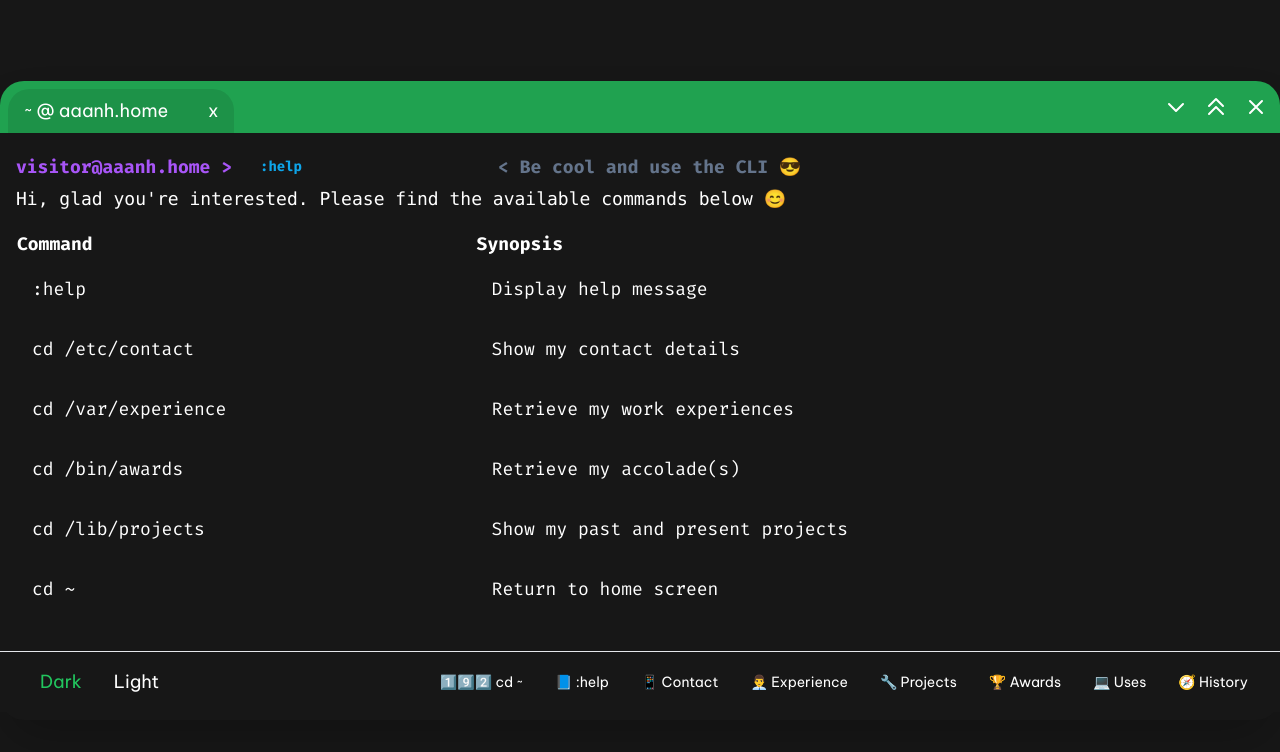
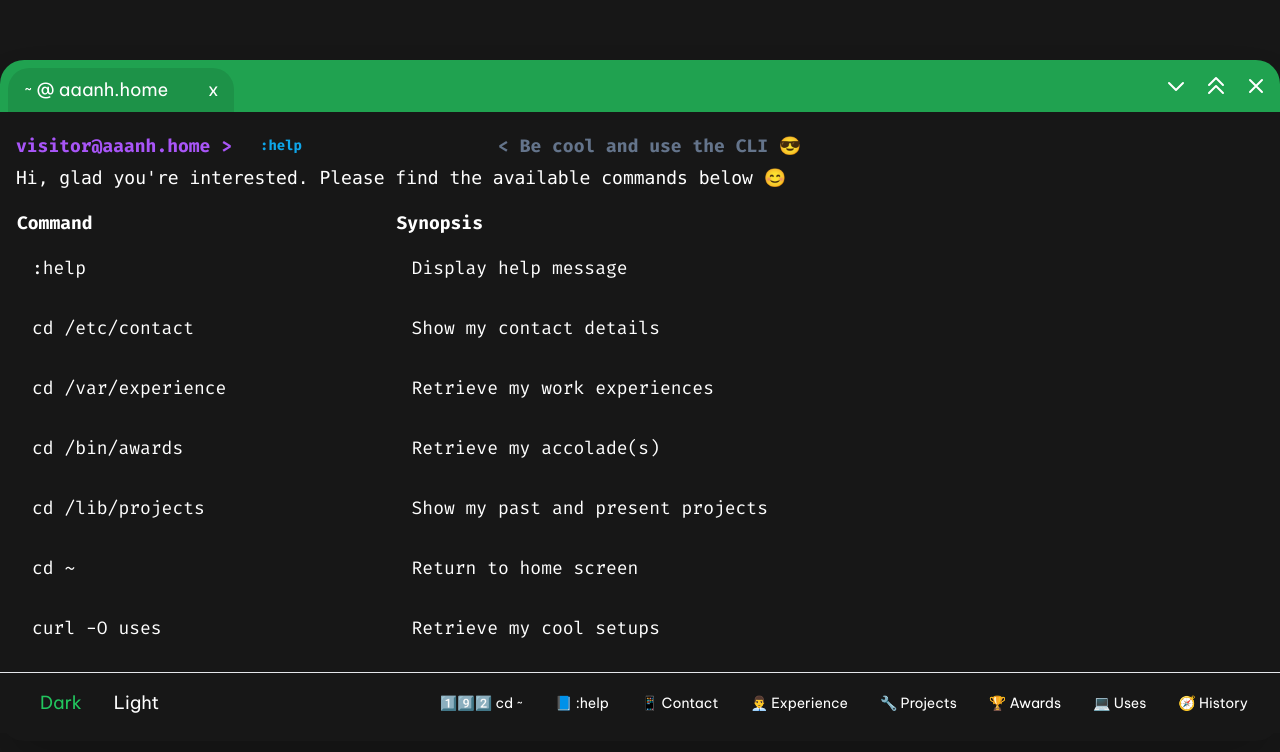
Before and after one commit to zasshuwu/nogamioka, a Next.js app: page /home in a window 1280 px wide. Both pictures are taken after a click on the button "📘 :help". Shown: the top 752 px of the page. Built offline with nearby package versions, Linux system fonts and the light colour scheme.

Commit message:
typos and grammar

```diff
--- a/components/Help.js
+++ b/components/Help.js
@@ -34,6 +34,14 @@ export default function Help() {
 						<td>cd ~</td>
 						<td>Return to home screen</td>
 					</tr>
+					<tr>
+						<td>curl -O uses</td>
+						<td>Retrieve my cool setups</td>
+					</tr>
+					<tr>
+						<td>history</td>
+						<td>Show history of commands, much like on Linux.</td>
+					</tr>
 				</tbody>
 			</table>
 		</div>
--- a/pages/index.js
+++ b/pages/index.js
@@ -35,7 +35,7 @@ const TypedBios = () => {
 				<li>I play guitar.</li>
 				<li>A lover for good food.</li>
 				<li>A team-player and result-oriented person.</li>
-				<li>Capable of admistrating Linux systems</li>
+				<li>Capable of administrating Linux systems</li>
 				<li>...and Windows Server.</li>
 				<li>Good knowledge on networking protocols.</li>
 				<li>Well-versed in Docker, k8s, and IaC tools.</li>
@@ -124,8 +124,8 @@ export default function Splash() {
 				</div>
 			</div>
 			<div className="w-72 text-sm text-right absolute sm:block hidden right-4 bottom-4 text-neutral-200 dark:text-neutral-800">
-				Looks like everyone and their grandma is doing these clean, sleek-looking pages. So,
-				I am jumping on the bandwagon.
+				Looks like everyone and their grandma are doing these clean, sleek-looking pages.
+				So, I am jumping on the bandwagon.
 			</div>
 			<div className="font-sans w-72 text-sm text-left absolute sm:flex hidden left-4 bottom-4 text-neutral-500 dark:text-neutral-500">
 				Anh Hoang Nguyen &copy; {d.getFullYear()}
```
Also changed, not shown: 1 other file (tests, documents, lock files or other folders).
